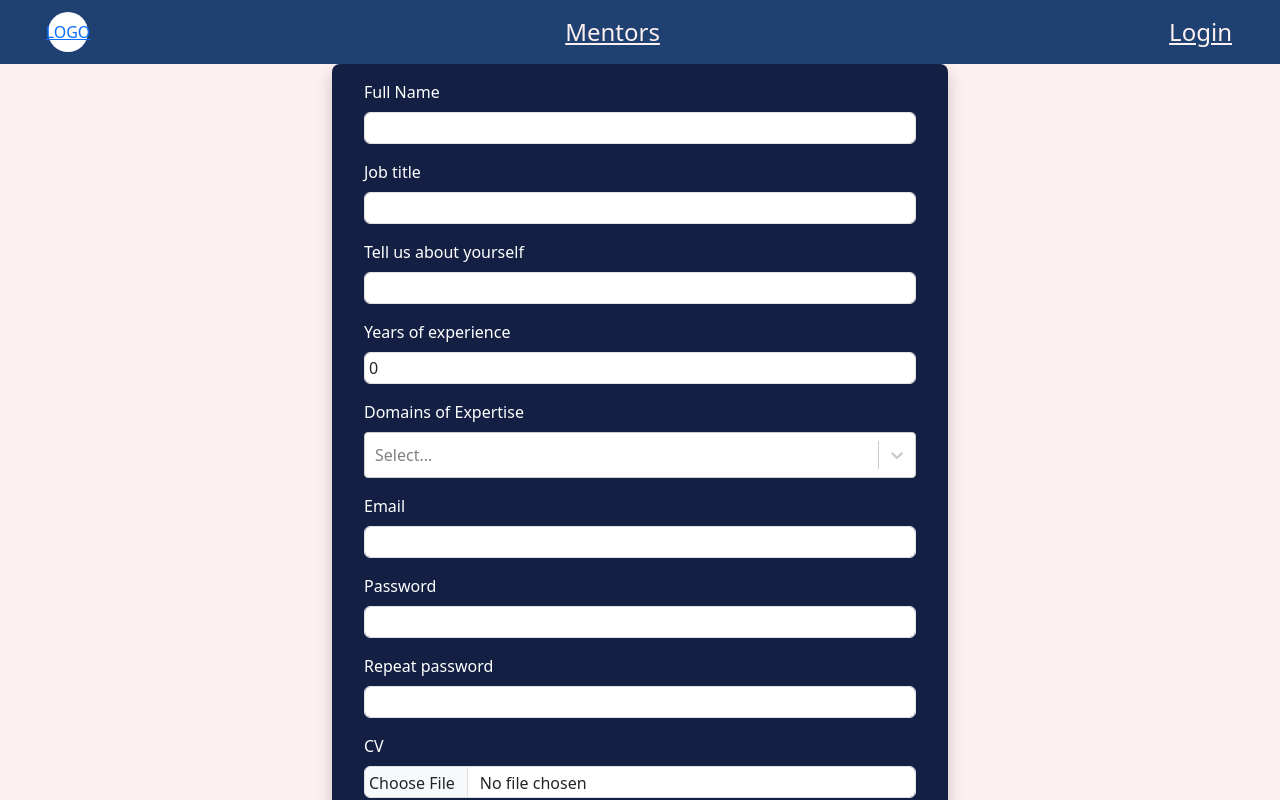
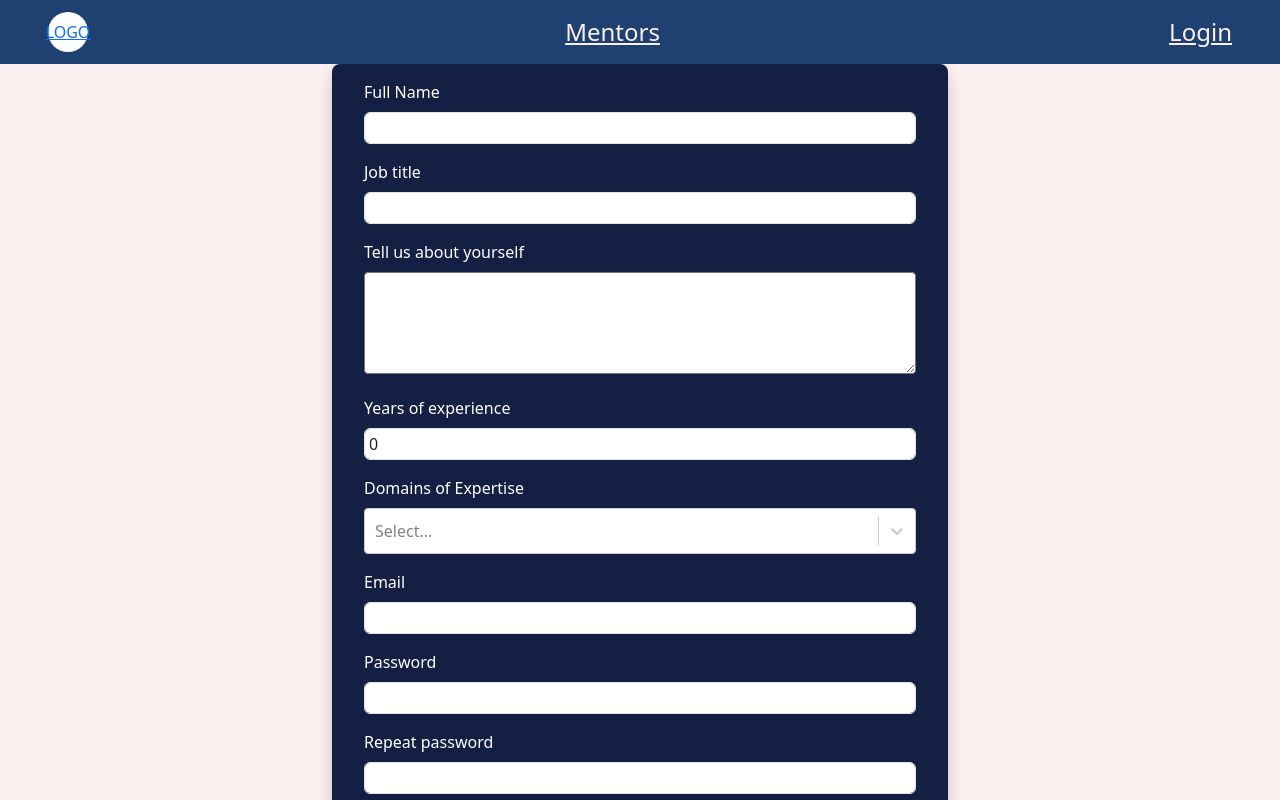
Before and after one commit to Mentorizon/mentorizon-client, a React (Create React App) app: page /apply-mentor in a window 1280 px wide. Shown: the top 800 px of the page. Built offline with nearby package versions, Linux system fonts and the light colour scheme; no server answers.

Commit message:
Change textfield to textarea on mentor registration page

```diff
--- a/src/App.css
+++ b/src/App.css
@@ -131,6 +131,12 @@
   font-size: 1rem;
 }
 
+.textarea-custom {
+  width: 100%;
+  border-radius: .25rem;
+  resize: vertical;
+}
+
 /* Hover effect */
 .linkButton:hover, .optionButton:hover {
   background-color: #0056b3;
@@ -161,6 +167,23 @@
   max-width: calc(33.333% - 2rem); /* Subtracting twice the gap */
   flex-basis: calc(33.333% - 2rem); /* Subtracting twice the gap */
 }
+
+.mentor-profile-wrapper {
+  display: flex;
+  justify-content: center;
+  margin-top: 3rem;
+}
+
+.mentor-profile {
+  background: var(--deep-sky-blue);
+  box-shadow: 0 0.5rem 0.5rem rgba(0, 0, 0, 0.1);
+  margin: 0.125rem;
+  padding: 1rem;
+  border-radius: 0.625rem;
+  max-width: calc(90%);
+  flex-basis: calc(90%);
+}
+
 
 .mentor-header {
   border-bottom: 1px solid #eee;
@@ -330,3 +353,27 @@
   box-sizing: border-box;
   max-width: 70%;
 }
+
+
+/* Mentor Profile */
+.mentor-profile-card {
+  padding: 20px;
+  background-color: #f8f9fa; /* Soft background color */
+  border-radius: 0.5rem;
+  box-shadow: 0 0.125rem 0.25rem rgba(0, 0, 0, 0.075); /* Bootstrap shadow */
+}
+
+.badge-primary {
+  background-color: #007bff; /* Bootstrap primary color */
+  margin-right: 0.5rem; /* Spacing between badges */
+}
+
+.btn-primary {
+  background-color: #007bff; /* Bootstrap primary color */
+  border-color: #007bff; /* Button border if needed */
+}
+
+.btn-primary:hover {
+  background-color: #0056b3; /* Darker on hover */
+  border-color: #0056b3; /* Button border on hover if needed */
+}
--- a/src/pages/SignUpMentor.tsx
+++ b/src/pages/SignUpMentor.tsx
@@ -220,15 +220,14 @@ const SignUpMentor = () => {
 
                         <FormGroup>
                             <Label for="description">Tell us about yourself</Label>
-                            <Input
-                                type="text"
+                            <textarea
                                 name="description"
                                 id="description"
-                                maxLength={200}
+                                rows={4}
                                 value={formData.description}
-                                onChange={handleInputChange}
+                                onChange={e => setFormData({...formData, 'description': e.target.value})}
                                 required
-                                className={fieldErrors.description ? 'incorrect-input' : ''}
+                                className={`textarea-custom ${fieldErrors.description ? 'incorrect-input' : ''}`}
                             />
                         </FormGroup>
 
```
